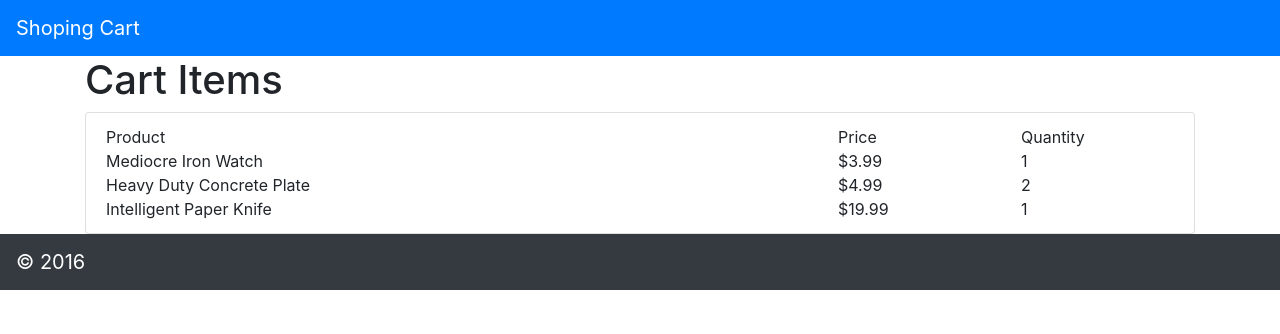
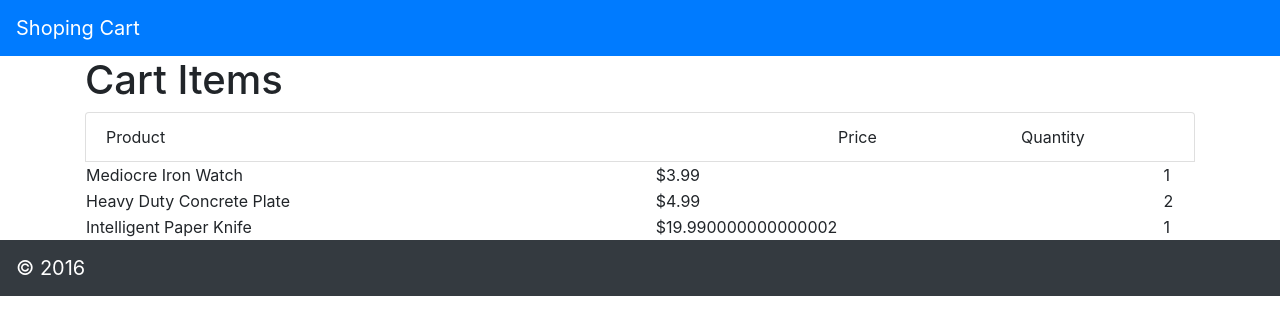
Before and after one commit to QReed/shoping-cart, a React (Create React App) app: page / in a window 1280 px wide. Shown: the top 334 px of the page. Built offline with nearby package versions, Linux system fonts and the light colour scheme.

Commit message:
Done for 5/14
Will try to complete tomrrow. if not done by then will move to next courses.

```diff
--- a/src/Additem.js
+++ b/src/Additem.js
@@ -1,6 +1,6 @@
 import React from 'react'
 
-function Additem(){
+function Additem(prop){
 
 
     return
--- a/src/App.js
+++ b/src/App.js
@@ -1,5 +1,6 @@
 import React from 'react';
 import Shopingcart from './Shopingcart';
+import Additem from './Additem';
 
 class App extends React.Component {
 
@@ -12,6 +13,7 @@ class App extends React.Component {
  return (
     <div>
 	  <Shopingcart Itemlist={cartItemsList}/>
+    {/* <Additem checkpout={cartItemsList}/> */}
 	</div>);
  }
 }
--- a/src/CartItemCom.js
+++ b/src/CartItemCom.js
@@ -2,24 +2,28 @@ import React from 'react';
 
 function CartItemCOM(prop) {
 
+  var cartItemsList = prop.itemsLS;
 
-return <div class="collection-item">
-<div class="row">
-  <div class="col-md-8">Mediocre Iron Watch</div>
-  <div class="col-md-2">$3.99</div>
-  <div class="col-md-2">1</div>
-</div>
-<div class="row">
-  <div class="col-md-8">Heavy Duty Concrete Plate</div>
-  <div class="col-md-2">$4.99</div>
-  <div class="col-md-2">2</div>
-</div>
-<div class="row">
-  <div class="col-md-8">Intelligent Paper Knife</div>
-  <div class="col-md-2">$19.99</div>
-  <div class="col-md-2">1</div>
-</div>
-</div>
+  const productList = cartItemsList.map((cartitem, index) =>
+  <tr key={index} >
+    <td>
+      {cartitem.product.name}
+    </td>
+    <td>
+      {"$" + cartitem.product.priceInCents*.01}
+    </td>
+    <td>
+      {cartitem.quantity}
+    </td>
+  </tr>);
+
+  return (
+    <table >
+        <tbody>
+          {productList}
+        </tbody>
+    </table>
+  )
 }
 
 export default CartItemCOM;
--- a/src/CartItems.js
+++ b/src/CartItems.js
@@ -4,7 +4,7 @@ import CartItemCOM from './CartItemCom';
 function CartItems(prop){
 
     let itemList= prop.items;
-    console.log("itemList",itemList)
+
 return <div className="container">
             <h1>Cart Items</h1>
             <div className= "list-group">
@@ -14,8 +14,8 @@ return <div className="container">
                         <div className="col-md-2">Price</div>
                         <div className="col-md-2">Quantity</div>
                     </div>
-                  <CartItemCOM itemsLS={itemList}/>
-                </div>
+                </div >
+                <CartItemCOM itemsLS={itemList}/>
             </div>
         </div>
 }
--- a/src/Shopingcart.js
+++ b/src/Shopingcart.js
@@ -6,11 +6,11 @@ import CartItems from './CartItems';
 
 function shopingcart(prop) {
 
-let List = prop.Itemlist
-    console.log("shopping",List)
+let list = prop.Itemlist
+
 return  <div>
   <CartHeader/>
-  <CartItems items={List}/>
+  <CartItems items={list}/>
   <CartFooter copyright="2016"/>
 </div>
 }
```
